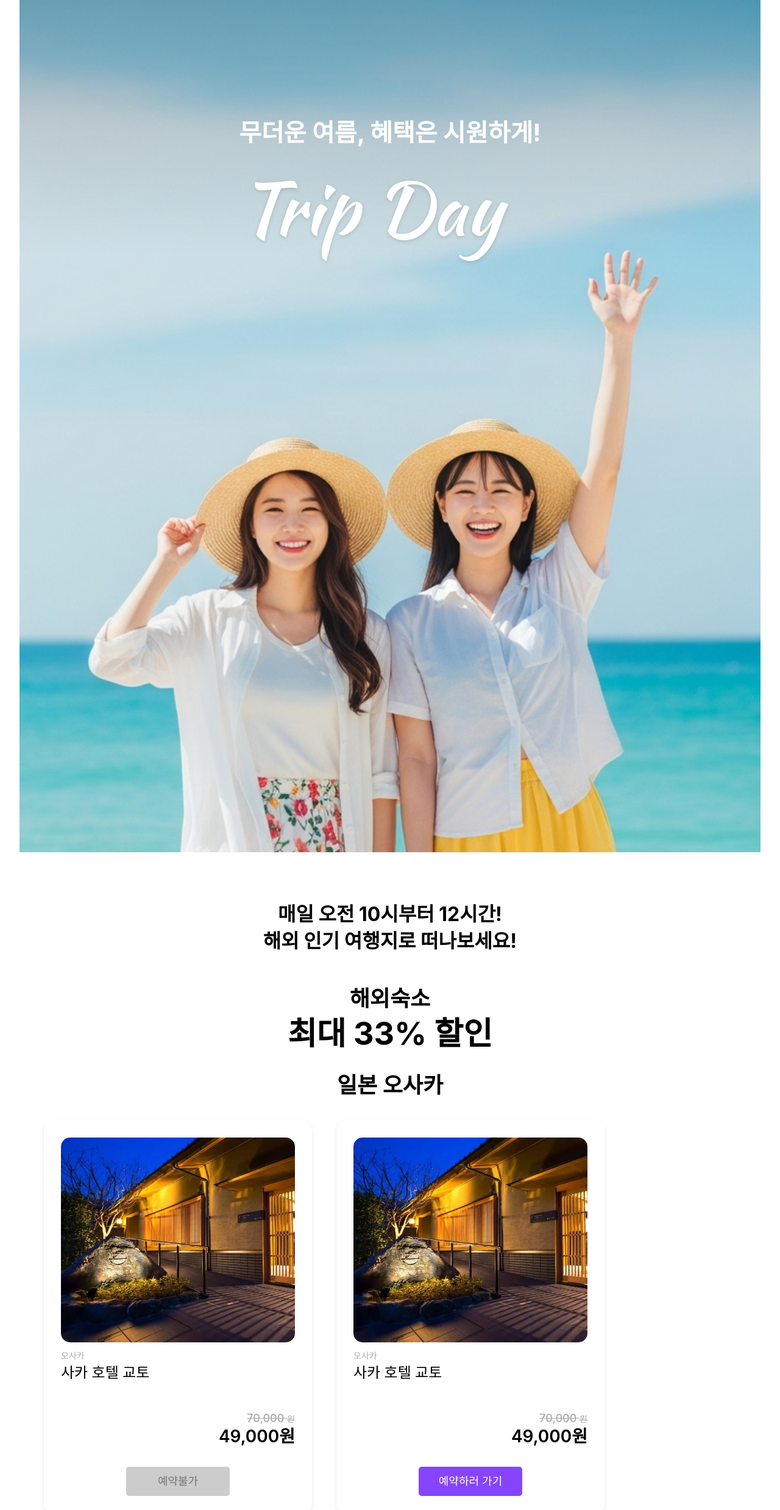
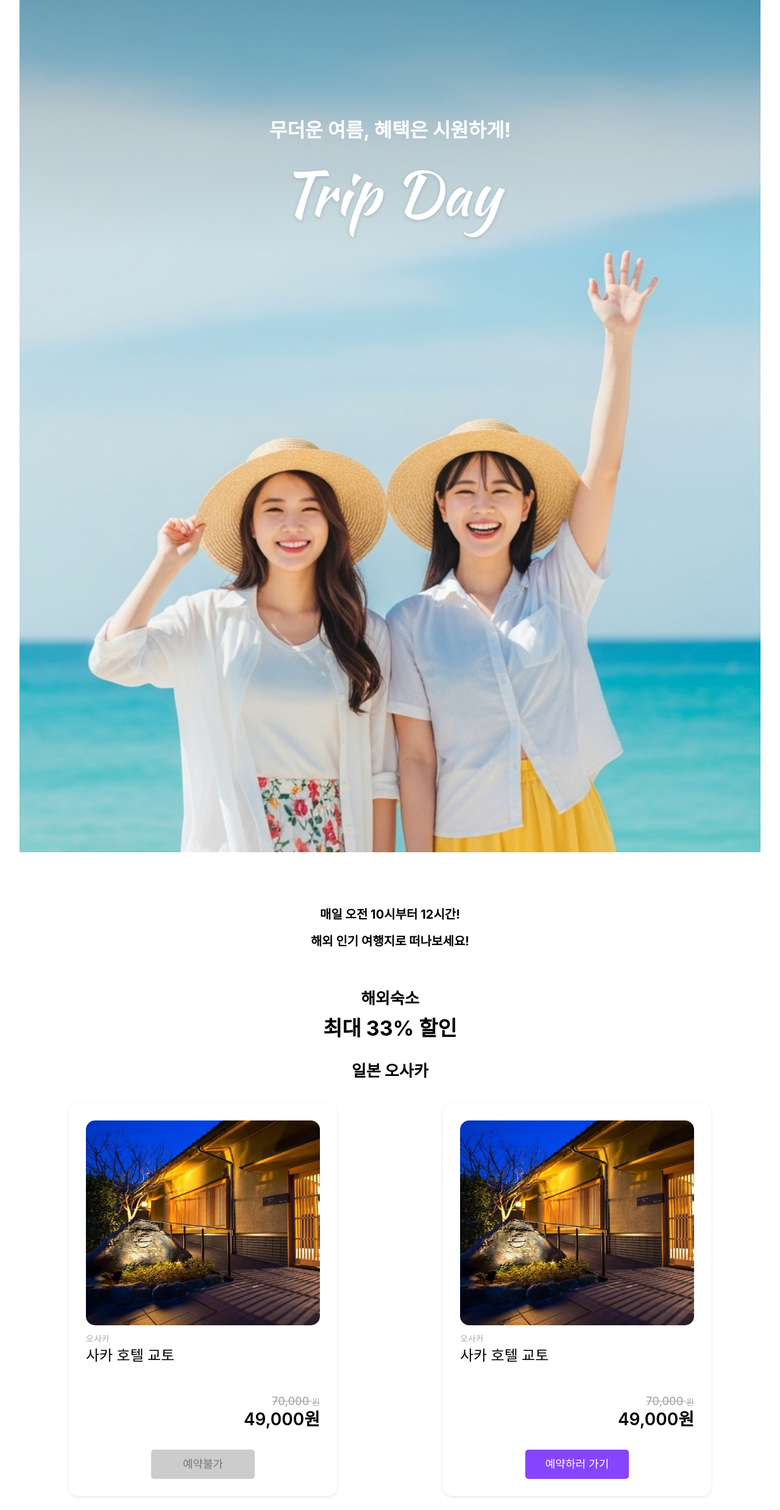
Before and after one commit to rqsantacruz/Portfolio, a plain HTML site: page sub/event.html in a window 1280 px wide. Shown: the part 83-2560 px from the top of the page at 61% size. Drawn offline with Linux system fonts and the light colour scheme; a web font is replaced by a local one.

Commit message:
반응형 수정

```diff
--- a/css/activity/activity.css
+++ b/css/activity/activity.css
@@ -107,7 +107,7 @@ h1 {
   padding: 0 24px;
   transition: 0.2s;
 }
-#gnb > ul > li:nth-child(4) > a {
+#gnb > ul > li:nth-child(3) > a {
   color: #8744ff;
 }
 #gnb > ul a:hover {
@@ -536,7 +536,7 @@ footer {
   flex-direction: column;
   align-items: center;
   gap: 8px;
-  padding: 0px 20px;
+  padding: 0px 16px;
 }
 .num:first-child {
   border-right: 1px solid #bfbfbf;
--- a/css/event/event.css
+++ b/css/event/event.css
@@ -135,6 +135,9 @@ h1 {
 #gnb > ul a:hover {
   color: var(--main-color);
 }
+#gnb > ul > li:nth-child(1) > a {
+  color: #8744ff;
+}
 .head_right > a {
   display: flex;
   align-items: center;
@@ -188,7 +191,7 @@ h1 {
   z-index: 2;
 }
 .main_text h3 {
-  font-size: 40px;
+  font-size: 38px;
   color: #fff;
   font-weight: bold;
   margin-bottom: 40px;
@@ -459,7 +462,7 @@ footer {
   flex-direction: column;
   align-items: center;
   gap: 8px;
-  padding: 0px 20px;
+  padding: 0px 16px;
 }
 .num:first-child {
   border-right: 1px solid #bfbfbf;
--- a/css/event/event_responsive.css
+++ b/css/event/event_responsive.css
@@ -4,6 +4,9 @@
   /* 공통 */
   .con {
     width: 95%;
+  }
+  .con h4 {
+    font-size: 26px;
   }
   /* 헤더 */
   .header {
@@ -37,6 +40,51 @@
   .head_right p {
     display: none;
   }
+  /* 메인이미지 */
+  .main_text {
+    width: 100%;
+    top: 40px;
+  }
+  .main_text h3 {
+    font-size: 16px;
+    text-align: center;
+    margin-bottom: 12px;
+  }
+  .main_text h2 {
+    font-size: 38px;
+    line-height: 60px;
+    text-align: center;
+  }
+  /* 두번째 섹션 */
+  .sec2_text > p {
+    font-size: 20px;
+  }
+  .sec2_text > span {
+    font-size: 26px;
+  }
+  .sec2_text > h3 {
+    font-size: 34px;
+  }
+  .sec2_text > h4 {
+    font-size: 26px;
+  }
+  .sec2 .content {
+    width: 100%;
+    gap: 12px;
+    flex-direction: column;
+  }
+  .sec2 .card {
+    width: 292px;
+    height: 500px;
+    margin: 0 auto;
+  }
+  .sec2 .card_window {
+    width: 236px;
+    height: 200px;
+  }
+  .sec2 > .con > a {
+    width: 100%;
+  }
   /* 푸터 */
   .foot_top {
     height: fit-content;
@@ -66,3 +114,50 @@
     margin: 0 auto;
   }
 }
+@media screen and (min-width: 768px) and (max-width: 1439px) {
+  /* 메인이미지 */
+  .main_text {
+    width: 100%;
+    top: 120px;
+  }
+  .main_text h3 {
+    font-size: 28px;
+    text-align: center;
+    margin-bottom: 32px;
+  }
+  .main_text h2 {
+    font-size: 72px;
+    line-height: 92px;
+    text-align: center;
+  }
+  /* 두번째 섹션 */
+  .sec2 .content {
+    flex-direction: row;
+  }
+}
+@media screen and (min-width: 1024px) and (max-width: 1439px) {
+  /* 메인이미지 */
+  .main_text {
+    width: fit-content;
+    top: 200px;
+  }
+  .main_text h3 {
+    font-size: 32px;
+    text-align: center;
+    margin-bottom: 32px;
+  }
+  .main_text h2 {
+    font-size: 100px;
+    line-height: 112px;
+    text-align: center;
+  }
+  /* 두번째 섹션 */
+  .sec2 .card {
+    width: 440px;
+    height: 644px;
+  }
+  .sec2 .card_window {
+    width: 384px;
+    height: 336px;
+  }
+}
--- a/css/page_detail/page_detail.css
+++ b/css/page_detail/page_detail.css
@@ -814,7 +814,7 @@ footer {
   flex-direction: column;
   align-items: center;
   gap: 8px;
-  padding: 0px 20px;
+  padding: 0px 16px;
 }
 .num:first-child {
   border-right: 1px solid #bfbfbf;
--- a/css/pick_shuttle/pick_shuttle.css
+++ b/css/pick_shuttle/pick_shuttle.css
@@ -390,7 +390,7 @@ footer {
   flex-direction: column;
   align-items: center;
   gap: 8px;
-  padding: 0px 20px;
+  padding: 0px 16px;
 }
 .num:first-child {
   border-right: 1px solid #bfbfbf;
--- a/css/search/search.css
+++ b/css/search/search.css
@@ -567,7 +567,7 @@ footer {
   flex-direction: column;
   align-items: center;
   gap: 8px;
-  padding: 0px 20px;
+  padding: 0px 16px;
 }
 .num:first-child {
   border-right: 1px solid #bfbfbf;
--- a/css/tour_pass/tour_pass.css
+++ b/css/tour_pass/tour_pass.css
@@ -536,7 +536,7 @@ footer {
   flex-direction: column;
   align-items: center;
   gap: 8px;
-  padding: 0px 20px;
+  padding: 0px 16px;
 }
 .num:first-child {
   border-right: 1px solid #bfbfbf;
```
Also changed, not shown: css/index_responsive.css (+14 -14 lines), sub/search.html (+1 -0 lines).
